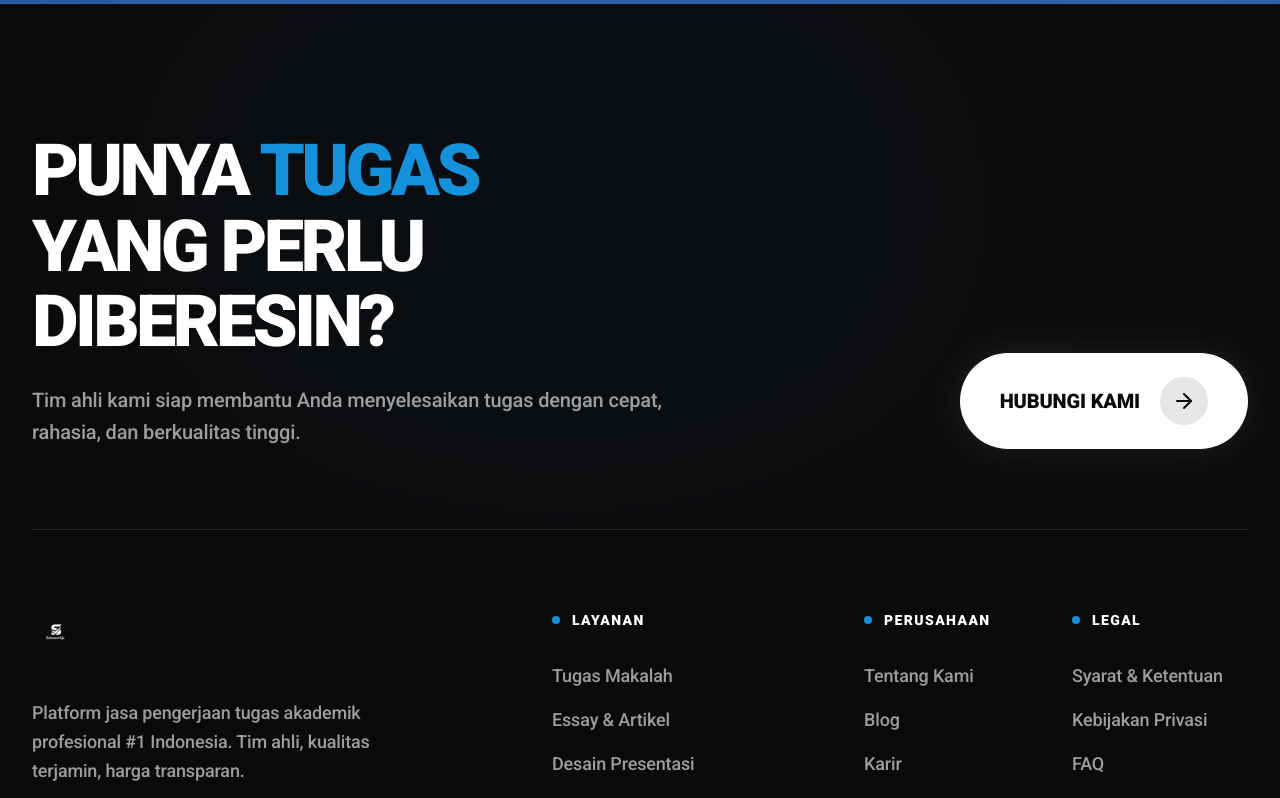
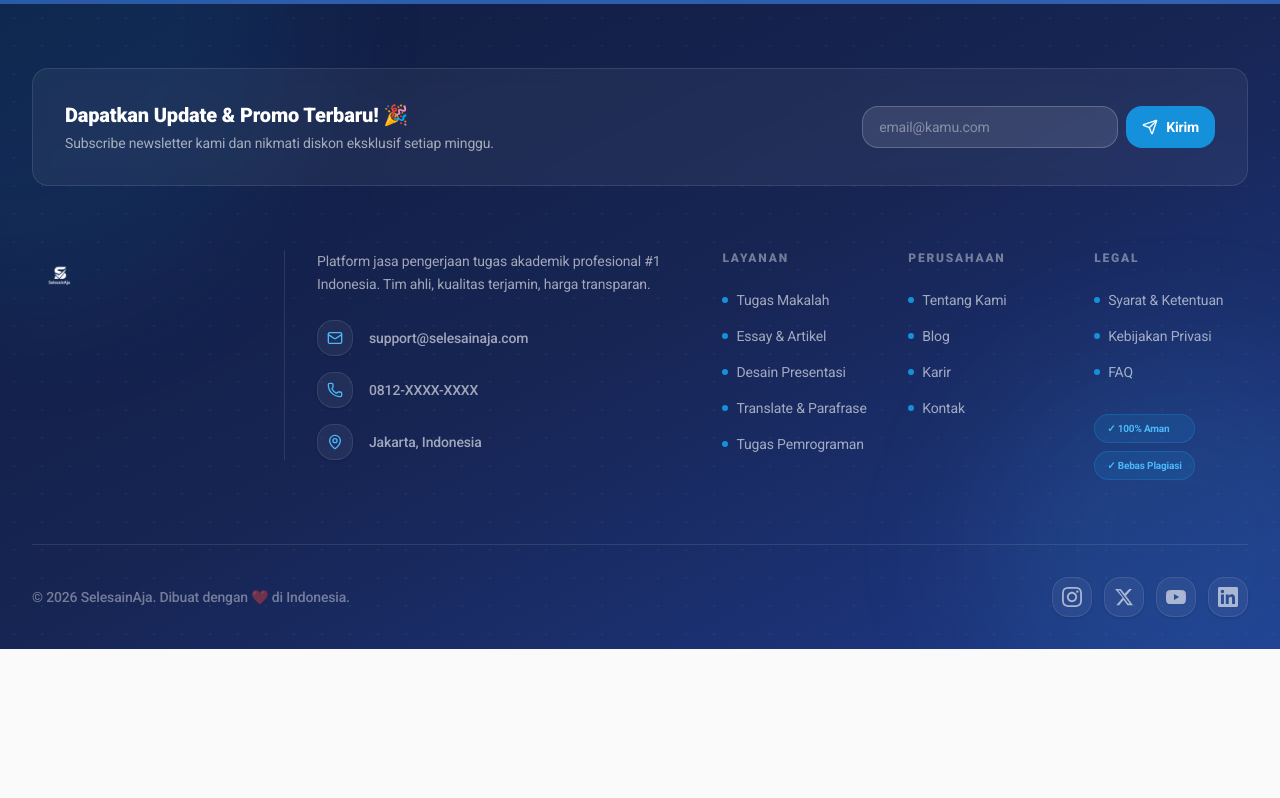
Before and after one commit to ISOLCODING/SelesainAJa, a Next.js app: page / in a window 1280 px wide. Shown: the part 7600-8398 px from the top of the page. After the commit the page ends 8249 px from the top, so only its background shows below. Built offline with nearby package versions, Linux system fonts and the light colour scheme.

Commit message:
feat(ui): revert Footer to blue theme with horizontal brand layout

```diff
--- a/src/components/layout/Footer.tsx
+++ b/src/components/layout/Footer.tsx
@@ -65,81 +65,97 @@ const socialLinks = [
 
 export function Footer() {
   return (
-    <footer className="relative bg-[#0A0A0B] text-white overflow-hidden pt-20 md:pt-32 pb-8 border-t border-white/5">
+    <footer className="relative bg-gradient-to-br from-[#0F1C3F] via-[#172554] to-[#1E3A8A] text-white overflow-hidden">
+      {/* Background decoration */}
+      <div className="absolute top-0 left-0 w-[600px] h-[600px] bg-[#1591DC]/10 rounded-full blur-3xl -translate-x-1/2 -translate-y-1/2 pointer-events-none" />
+      <div className="absolute bottom-0 right-0 w-[400px] h-[400px] bg-[#4BB8FA]/10 rounded-full blur-3xl translate-x-1/4 translate-y-1/4 pointer-events-none" />
 
-      {/* Abstract Glowing Accent */}
-      <div className="absolute top-0 right-1/4 w-[800px] h-[400px] bg-[#1591DC] rounded-full blur-[150px] opacity-[0.05] pointer-events-none" />
-      <div className="absolute bottom-0 left-0 w-[500px] h-[500px] bg-[#4BB8FA] rounded-full blur-[150px] opacity-[0.04] pointer-events-none" />
+      {/* Grid dot pattern */}
+      <div
+        className="absolute inset-0 opacity-[0.04] pointer-events-none"
+        style={{
+          backgroundImage: "radial-gradient(circle, #ffffff 1px, transparent 1px)",
+          backgroundSize: "28px 28px"
+        }}
+      />
 
-      <div className="container-custom relative z-10">
+      <div className="container-custom relative z-10 pt-16 pb-0">
 
-        {/* Top Massive CTA Area */}
-        <div className="flex flex-col lg:flex-row items-start lg:items-end justify-between gap-10 mb-20 pb-20 border-b border-white/10">
-          <div className="max-w-2xl">
-            <h2 className="text-5xl md:text-7xl font-black text-white tracking-tighter leading-[1.05] mb-6 uppercase" style={{ fontFamily: "var(--font-batica)" }}>
-              PUNYA <span className="text-[#1591DC]">TUGAS</span><br />
-              YANG PERLU DIBERESIN?
-            </h2>
-            <p className="text-xl text-white/60 font-medium leading-relaxed">
-              Tim ahli kami siap membantu Anda menyelesaikan tugas dengan cepat, rahasia, dan berkualitas tinggi.
-            </p>
+        {/* Newsletter Banner */}
+        <motion.div
+          initial={{ opacity: 0, y: 24 }}
+          whileInView={{ opacity: 1, y: 0 }}
+          viewport={{ once: true }}
+          className="bg-white/5 backdrop-blur-sm border border-white/10 rounded-2xl p-6 md:p-8 mb-16 flex flex-col md:flex-row items-center justify-between gap-6"
+        >
+          <div>
+            <h3 className="text-lg md:text-xl font-black text-white mb-1">Dapatkan Update & Promo Terbaru! 🎉</h3>
+            <p className="text-white/60 text-sm">Subscribe newsletter kami dan nikmati diskon eksklusif setiap minggu.</p>
           </div>
-          <a
-            href="https://wa.me/6281112345678"
-            target="_blank"
-            rel="noopener noreferrer"
-            className="group inline-flex items-center gap-5 bg-white hover:bg-[#1591DC] text-[#0A0A0B] hover:text-white px-8 py-5 md:px-10 md:py-6 rounded-full font-black text-xl transition-all duration-300 hover:scale-[1.02] shadow-[0_0_40px_rgba(255,255,255,0.1)] hover:shadow-[0_0_50px_rgba(21,145,220,0.3)] shrink-0"
-          >
-            HUBUNGI KAMI
-            <div className="w-12 h-12 rounded-full bg-[#0A0A0B]/10 flex items-center justify-center group-hover:bg-white/20 transition-colors">
-              <ArrowRight className="w-6 h-6 group-hover:translate-x-1 transition-transform" />
+          <div className="flex w-full md:w-auto gap-2 shrink-0">
+            <input
+              type="email"
+              placeholder="email@kamu.com"
+              className="flex-1 md:w-64 bg-white/10 border border-white/20 text-white placeholder:text-white/40 rounded-xl px-4 py-2.5 text-sm outline-none focus:border-[#4BB8FA] transition-colors"
+            />
+            <button className="bg-[#1591DC] hover:bg-[#0d7ab5] text-white rounded-xl px-4 py-2.5 font-bold text-sm flex items-center gap-2 transition-colors shrink-0">
+              <Send className="w-4 h-4" /> Kirim
+            </button>
           </div>
-          </a>
-        </div>
+        </motion.div>
 
         {/* Main Footer Grid */}
-        <div className="grid grid-cols-1 sm:grid-cols-2 lg:grid-cols-12 gap-12 lg:gap-8 pb-16">
+        <div className="flex flex-col lg:flex-row gap-12 pb-16 border-b border-white/10">
 
-          {/* Brand Info */}
-          <div className="lg:col-span-4 flex flex-col items-start">
-            <Link href="/" className="mb-10 block group">
+          {/* Brand Column (Logo Kiri, Info Kanan) */}
+          <div className="lg:w-[55%] flex flex-col sm:flex-row gap-8 items-start">
+            {/* Logo area */}
+            <Link href="/" className="shrink-0 group sm:w-[220px]">
               <Image
                 src="/images/Logo.png"
                 alt="SelesainAja Logo"
                 width={200}
                 height={50}
-                className="h-12 w-auto object-contain brightness-0 invert group-hover:opacity-80 transition-opacity"
+                className="h-12 md:h-14 w-auto object-contain group-hover:scale-105 transition-transform origin-left brightness-0 invert"
               />
             </Link>
-            <p className="text-white/60 text-lg leading-relaxed mb-8 max-w-sm font-medium">
+
+            {/* Information area */}
+            <div className="flex-1 border-l-0 sm:border-l sm:border-white/10 sm:pl-8">
+              <p className="text-sm text-white/60 mb-6 leading-relaxed max-w-sm">
                 Platform jasa pengerjaan tugas akademik profesional #1 Indonesia. Tim ahli, kualitas terjamin, harga transparan.
               </p>
-            <div className="space-y-4 w-full">
+
+              <div className="space-y-4">
                 {[
                   { icon: Mail, text: "support@selesainaja.com" },
                   { icon: Phone, text: "0812-XXXX-XXXX" },
                   { icon: MapPin, text: "Jakarta, Indonesia" },
                 ].map(({ icon: Icon, text }, i) => (
-                <div key={i} className="flex items-center gap-4 text-white/70 group w-fit cursor-pointer">
-                  <div className="w-12 h-12 rounded-xl bg-white/5 border border-white/10 flex items-center justify-center group-hover:bg-[#1591DC] group-hover:border-[#1591DC] transition-colors shadow-sm">
-                    <Icon className="w-5 h-5 group-hover:text-white text-[#4BB8FA] transition-colors" />
+                  <div key={i} className="flex items-center gap-4 text-sm text-white/60 group cursor-pointer w-fit">
+                    <div className="w-9 h-9 rounded-xl bg-white/5 border border-white/10 flex items-center justify-center group-hover:bg-[#1591DC] group-hover:border-[#1591DC] transition-colors shrink-0 shadow-sm">
+                      <Icon className="w-4 h-4 text-[#4BB8FA] group-hover:text-white transition-colors" />
                     </div>
-                  <span className="font-semibold text-base group-hover:text-white transition-colors">{text}</span>
+                    <span className="font-medium group-hover:text-white transition-colors">{text}</span>
                   </div>
                 ))}
               </div>
             </div>
+          </div>
 
-          {/* Links: Layanan */}
-          <div className="lg:col-span-3 lg:col-start-6">
-            <h4 className="text-sm font-black text-white uppercase tracking-widest mb-8 flex items-center gap-3">
-              <span className="w-2 h-2 bg-[#1591DC] rounded-full" /> Layanan
+          {/* Links Columns */}
+          <div className="lg:w-[45%] grid grid-cols-2 md:grid-cols-3 gap-8">
+
+            {/* Layanan */}
+            <div>
+              <h4 className="text-xs font-black text-white/40 uppercase tracking-[0.15em] mb-6 flex items-center gap-2">
+                Layanan
               </h4>
               <ul className="space-y-4">
                 {services.slice(0, 5).map((link) => (
                   <li key={link.title}>
-                  <Link href={link.href} className="text-white/60 hover:text-[#4BB8FA] transition-colors font-medium flex items-center gap-3 group text-lg">
-                    <ArrowRight className="w-4 h-4 opacity-0 -ml-7 group-hover:opacity-100 group-hover:ml-0 transition-all duration-300 text-[#1591DC]" />
+                    <Link href={link.href} className="group flex items-center gap-2 text-sm text-white/60 hover:text-white transition-colors">
+                      <span className="w-1.5 h-1.5 rounded-full bg-[#1591DC] group-hover:scale-150 transition-transform" />
                       {link.title}
                     </Link>
                   </li>
@@ -147,16 +163,16 @@ export function Footer() {
               </ul>
             </div>
 
-          {/* Links: Perusahaan */}
-          <div className="lg:col-span-2">
-            <h4 className="text-sm font-black text-white uppercase tracking-widest mb-8 flex items-center gap-3">
-              <span className="w-2 h-2 bg-[#1591DC] rounded-full" /> Perusahaan
+            {/* Perusahaan */}
+            <div>
+              <h4 className="text-xs font-black text-white/40 uppercase tracking-[0.15em] mb-6 flex items-center gap-2">
+                Perusahaan
               </h4>
               <ul className="space-y-4">
                 {footerLinks.company.map((link) => (
                   <li key={link.name}>
-                  <Link href={link.href} className="text-white/60 hover:text-[#4BB8FA] transition-colors font-medium flex items-center gap-3 group text-lg">
-                    <ArrowRight className="w-4 h-4 opacity-0 -ml-7 group-hover:opacity-100 group-hover:ml-0 transition-all duration-300 text-[#1591DC]" />
+                    <Link href={link.href} className="group flex items-center gap-2 text-sm text-white/60 hover:text-white transition-colors">
+                      <span className="w-1.5 h-1.5 rounded-full bg-[#1591DC] group-hover:scale-150 transition-transform" />
                       {link.name}
                     </Link>
                   </li>
@@ -164,38 +180,44 @@ export function Footer() {
               </ul>
             </div>
 
-          {/* Links: Legal */}
-          <div className="lg:col-span-2">
-            <h4 className="text-sm font-black text-white uppercase tracking-widest mb-8 flex items-center gap-3">
-              <span className="w-2 h-2 bg-[#1591DC] rounded-full" /> Legal
+            {/* Legal */}
+            <div className="col-span-2 md:col-span-1 mt-4 md:mt-0">
+              <h4 className="text-xs font-black text-white/40 uppercase tracking-[0.15em] mb-6 flex items-center gap-2">
+                Legal
               </h4>
-            <ul className="space-y-4 mb-10">
+              <ul className="space-y-4 mb-8">
                 {footerLinks.legal.map((link) => (
                   <li key={link.name}>
-                  <Link href={link.href} className="text-white/60 hover:text-[#4BB8FA] transition-colors font-medium flex items-center gap-3 group text-lg">
-                    <ArrowRight className="w-4 h-4 opacity-0 -ml-7 group-hover:opacity-100 group-hover:ml-0 transition-all duration-300 text-[#1591DC]" />
+                    <Link href={link.href} className="group flex items-center gap-2 text-sm text-white/60 hover:text-white transition-colors">
+                      <span className="w-1.5 h-1.5 rounded-full bg-[#1591DC] group-hover:scale-150 transition-transform" />
                       {link.name}
                     </Link>
                   </li>
                 ))}
               </ul>
-            <div className="flex flex-col gap-3">
-              <span className="text-xs font-black tracking-wider text-[#4BB8FA] bg-[#1591DC]/10 border border-[#1591DC]/20 px-4 py-2 rounded-full inline-flex items-center w-fit gap-2">
-                <span className="w-1.5 h-1.5 rounded-full bg-[#4BB8FA]" /> 100% AMAN
+
+              {/* Trust Badges */}
+              <div className="flex flex-col gap-2 w-fit">
+                <span className="text-[10px] font-bold text-[#4BB8FA] bg-[#1591DC]/15 border border-[#1591DC]/30 px-3 py-1.5 rounded-full">
+                  ✓ 100% Aman
                 </span>
-              <span className="text-xs font-black tracking-wider text-[#4BB8FA] bg-[#1591DC]/10 border border-[#1591DC]/20 px-4 py-2 rounded-full inline-flex items-center w-fit gap-2">
-                <span className="w-1.5 h-1.5 rounded-full bg-[#4BB8FA]" /> BEBAS PLAGIASI
+                <span className="text-[10px] font-bold text-[#4BB8FA] bg-[#1591DC]/15 border border-[#1591DC]/30 px-3 py-1.5 rounded-full">
+                  ✓ Bebas Plagiasi
                 </span>
               </div>
             </div>
+
+          </div>
         </div>
 
-        {/* Bottom Giant Text & Copyright */}
-        <div className="border-t border-white/10 pt-10 flex flex-col lg:flex-row items-center justify-between gap-8">
-          <p className="text-base text-white/40 font-medium">
-            © {new Date().getFullYear()} SelesainAja. Dibuat di Indonesia.
+        {/* Bottom Bar */}
+        <div className="py-8 flex flex-col sm:flex-row items-center justify-between gap-6">
+          <p className="text-sm text-white/40 font-medium text-center sm:text-left">
+            © {new Date().getFullYear()} SelesainAja. Dibuat dengan ❤️ di Indonesia.
           </p>
-          <div className="flex items-center gap-4">
+
+          {/* Social Icons */}
+          <div className="flex items-center gap-3">
             {socialLinks.map((social) => (
               <a
                 key={social.label}
@@ -203,21 +225,13 @@ export function Footer() {
                 target="_blank"
                 rel="noopener noreferrer"
                 aria-label={social.label}
-                className={`w-14 h-14 rounded-full bg-white/5 border border-white/10 flex items-center justify-center text-white/60 hover:text-white ${social.hoverClass} hover:border-transparent transition-all duration-300 hover:scale-110 shadow-sm`}
+                className={`w-10 h-10 rounded-xl bg-white/5 border border-white/10 flex items-center justify-center text-white/60 hover:text-white ${social.hoverClass} hover:border-transparent transition-all duration-300 hover:scale-110 shadow-sm`}
               >
                 {social.svg}
               </a>
             ))}
           </div>
         </div>
-
-        {/* Massive Watermark */}
-        <div className="mt-16 text-center overflow-hidden select-none pointer-events-none opacity-[0.02] flex justify-center">
-          <h1 className="text-[13vw] font-black uppercase tracking-tighter leading-none whitespace-nowrap" style={{ fontFamily: "var(--font-batica)" }}>
-            SELESAINAJA
-          </h1>
-        </div>
-
       </div>
     </footer>
   )
```
Lines whose indentation alone changed are shown as unchanged.
